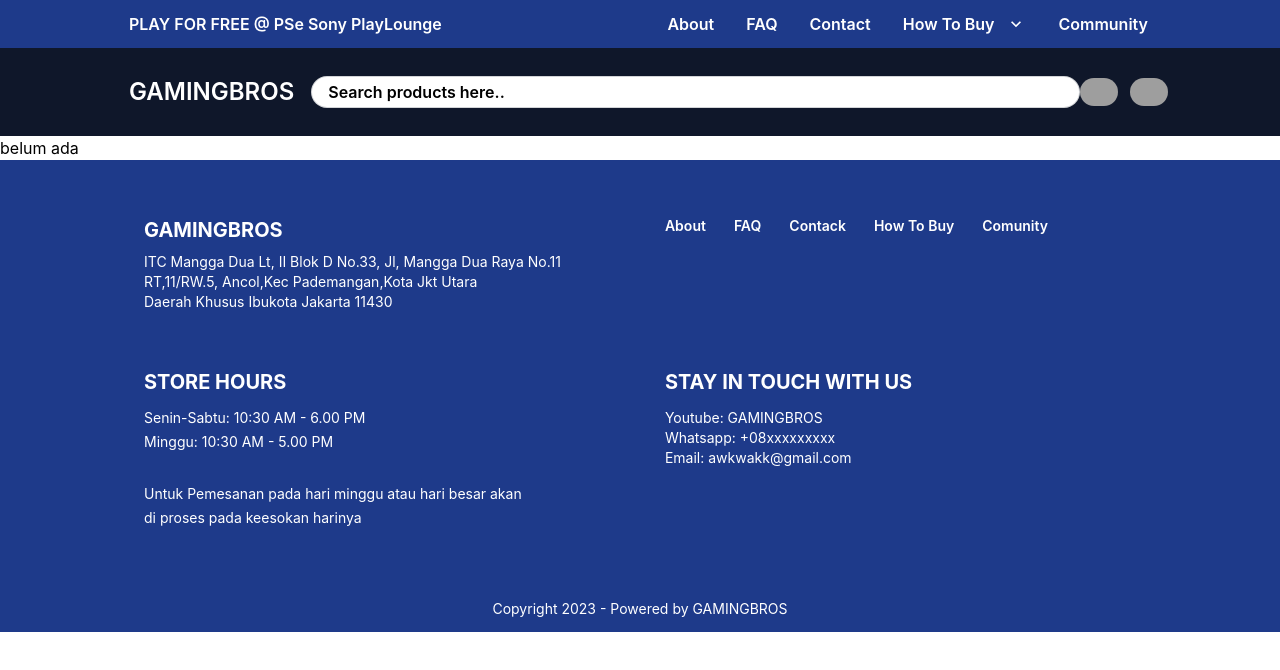
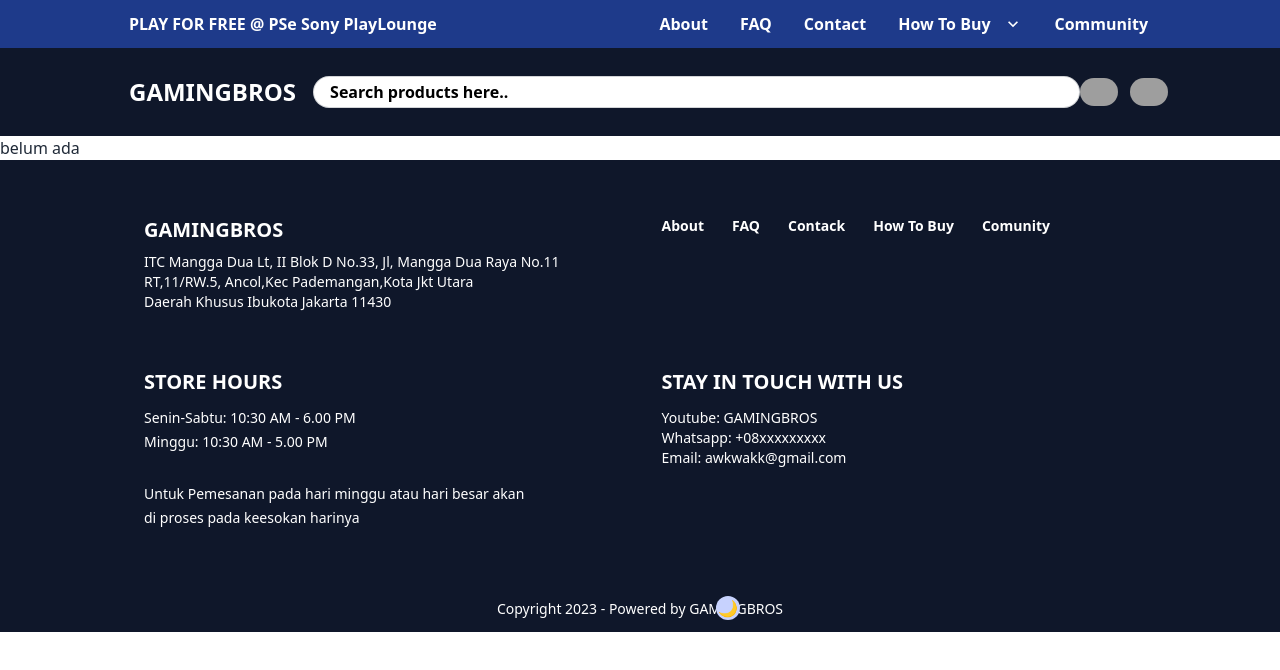
Before and after one commit to MuhammadZulfaKamal31/Gaming_Bross, a React (Vite) app: page /About in a window 1280 px wide. Shown: the top 670 px of the page. Built offline with nearby package versions, Linux system fonts and the light colour scheme; grey boxes are pictures that could not be loaded.

Commit message:
penambahan fitur darkMode

```diff
--- a/index.html
+++ b/index.html
@@ -1,12 +1,15 @@
 <!DOCTYPE html>
 <html lang="en">
+
 <head>
     <meta charset="UTF-8" />
     <meta name="viewport" content="width=device-width, initial-scale=1.0" />
     <title>Vite + React</title>
 </head>
+
 <body>
     <div id="root"></div>
     <script type="module" src="/src/main.jsx"></script>
 </body>
+
 </html>
--- a/src/component/DaftarProduk.jsx
+++ b/src/component/DaftarProduk.jsx
@@ -24,7 +24,7 @@
     ]
     return (
         <>
-            <section class="flex px-32 mb-10">
+            <section class="flex px-32 pb-10 dark:bg-gray-800">
                 {items.map(({ title, Image, description }, i) => (
                     <div class="card card-compact w-96 bg-white shadow-xl static mx-5"
                         key={`intorduction_items_${i}`}>
--- a/src/component/Description.jsx
+++ b/src/component/Description.jsx
@@ -2,32 +2,33 @@
 const Description = () => {
     return (
         <>
-            <section className="px-32 mt-10 ">
-                <h1 style={{ fontSize: '30px', fontWeight: '600', color: 'black' }}>Description</h1>
+
+            <section className="px-32 pt-10 dark:bg-gray-800 dark:text-white ">
+                <h1 class="text-xl font-semibold text-black dark:text-white">Description</h1>
                 <ul className="list-disc text-black text-base px-14">
-                    <li className="py-2">A new beginning: his vengeance against the gods of
+                    <li className="py-2 dark:text-white">A new beginning: his vengeance against the gods of
                         Olympus Far behind
                         him, Kratos now lives
                         as a man in
                         the lands of Norse gods and monsters. It is in this harsh, unforgiving world that he must fight to
                         survive and teach his son to do the same.
                     </li>
-                    <li className="py-2">
+                    <li className="py-2 dark:text-white">
                         Physical combat over the shoulder Free camera brings the action closer than ever combat in God of war is
                         up close frenetic and unflinching. Kratos Axes powerful, magic and multi faceted is a brutal weapon as
                         well as a versatile tool for exploration
                     </li>
-                    <li className="py-2">
+                    <li className="py-2 dark:text-white">
                         Second Chances: As mentor and protector to a son determined to earn his respect, Kratos is faced with an
                         unexpected opportunity to master the rage that has long defined him. Questioning the dark lineage hes
                         passed on to his son, he hopes to make amends for the shortcomings of his past; Number of Players: 1
                         player; ESRB Content: Blood and gore|Intense violence|Strong language; Genre: Action / Adventure
                     </li>
-                    <li className="py-2">
+                    <li className="py-2 dark:text-white">
                         Midgard and Beyond: Set within the untamed forests, mountains, and realms of Norse lore, God of War
                         features a distinctly new setting with its own pantheon of creatures, monsters, and gods
                     </li>
-                    <li className="py-2">
+                    <li className="py-2 dark:text-white">
                         Vicious, Physical Combat, with an intimate, over the shoulder free camera that brings the action closer
                         than ever, combat in God of War is up close, frenetic, and unflinching. Kratos axe: powerful, magic and
                         multi faceted is a brutal weapon as well as a versatile tool for exploration
--- a/src/component/Footer.jsx
+++ b/src/component/Footer.jsx
@@ -1,40 +1,71 @@
+import React, { useEffect, useState } from "react";
 
 
 const Footer = () => {
+
+    const [theme, setTheme] = useState(localStorage.getItem('theme') || 'dark');
+    useEffect(() => {
+        const body = document.querySelector('body');
+        if (theme === 'dark') {
+            body.classList.add('dark');
+        } else {
+            body.classList.remove('dark');
+        }
+        localStorage.setItem('theme', theme);
+    }, [theme]);
+
+    const handleTheme = () => {
+        setTheme(theme === 'light' ? 'dark' : 'light');
+    };
     return (
         <>
-            <footer class="bg-blue-900 text-white">
-                <div class="grid-rows-2 footer px-36 py-14">
-                    <div class="">
-                        <span class="text-xl font-bold mb-2">GAMINGBROS</span>
-                        <p class="-mt-2">ITC Mangga Dua Lt, II Blok D No.33, Jl, Mangga Dua Raya No.11</p>
-                        <p class="-mt-2">RT,11/RW.5, Ancol,Kec Pademangan,Kota Jkt Utara</p>
-                        <p class="-mt-2">Daerah Khusus Ibukota Jakarta 11430</p>
+            <footer className="bg-blue-900 dark:bg-slate-900 text-white">
+                <div className="grid-rows-2 footer px-36 py-14">
+
+                    <div className="">
+                        <span className="text-xl font-bold mb-2">GAMINGBROS</span>
+                        <p className="-mt-2">ITC Mangga Dua Lt, II Blok D No.33, Jl, Mangga Dua Raya No.11</p>
+                        <p className="-mt-2">RT,11/RW.5, Ancol,Kec Pademangan,Kota Jkt Utara</p>
+                        <p className="-mt-2">Daerah Khusus Ibukota Jakarta 11430</p>
                     </div>
-                    <div class="-mt-6">
-                        <span class="text-xl font-bold mb-2">STORE HOURS</span>
-                        <p class="-mt-1">Senin-Sabtu: 10:30 AM - 6.00 PM</p>
-                        <p class="-mt-1 mb-5">Minggu: 10:30 AM - 5.00 PM</p>
+                    <div className="-mt-6">
+                        <span className="text-xl font-bold mb-2">STORE HOURS</span>
+                        <p className="-mt-1">Senin-Sabtu: 10:30 AM - 6.00 PM</p>
+                        <p className="-mt-1 mb-5">Minggu: 10:30 AM - 5.00 PM</p>
 
-                        <p class="mt-1">Untuk Pemesanan pada hari minggu atau hari besar akan</p>
-                        <p class="-mt-1">di proses pada keesokan harinya</p>
+                        <p className="mt-1">Untuk Pemesanan pada hari minggu atau hari besar akan</p>
+                        <p className="-mt-1">di proses pada keesokan harinya</p>
                     </div>
-                    <div class="flex gap-7 text-white font-semibold">
+                    <div className="flex gap-7 text-white font-semibold">
                         <p>About</p>
                         <p>FAQ</p>
                         <p>Contack</p>
                         <p>How To Buy</p>
                         <p>Comunity</p>
                     </div>
-                    <div class="-mt-6">
-                        <span class="text-xl font-bold mb-2">STAY IN TOUCH WITH US</span>
-                        <p class="-mt-1">Youtube: GAMINGBROS</p>
-                        <p class="-mt-2">Whatsapp: +08xxxxxxxxx</p>
-                        <p class="-mt-2">Email: awkwakk@gmail.com</p>
+
+
+
+                    <div className="-mt-6">
+                        <span className="text-xl font-bold mb-2">STAY IN TOUCH WITH US</span>
+                        <p className="-mt-1">Youtube: GAMINGBROS</p>
+                        <p className="-mt-2">Whatsapp: +08xxxxxxxxx</p>
+                        <p className="-mt-2">Email: awkwakk@gmail.com</p>
                     </div>
                 </div>
-                <div class="bg-footer2 h-12 flex items-center justify-center">
-                    <p class="text-[14px]">Copyright 2023 - Powered by GAMINGBROS</p>
+
+                <div className="bg-footer2 h-12 flex items-center justify-center">
+                    <p className="text-[14px]">Copyright 2023 - Powered by GAMINGBROS</p>
+
+                    {/* button buat toggle darkmode */}
+                    <div className=" absolute right-[540px] ">
+                        <button
+                            className="p-2 dark:bg-indigo-200 bg-blue-200 text-white rounded-full w-6 h-6 flex justify-center items-center"
+                            onClick={handleTheme}
+                        >
+                            {theme === 'light' ? '☀️' : '🌙'}
+                        </button>
+                    </div>
                 </div>
             </footer>
         </>
--- a/src/component/Navbar.jsx
+++ b/src/component/Navbar.jsx
@@ -1,10 +1,11 @@
-
 
 const Navbar = () => {
+
     return (
         <>
             <div className="sticky top-0">
                 <div className="flex bg-blue-900 px-28 -h-10 ">
+
                     <div className="flex-1 text-white">
                         <a className="btn btn-ghost normal-case font-semibold text-base">PLAY FOR FREE @ PSe Sony PlayLounge</a>
                     </div>
--- a/src/component/Review.jsx
+++ b/src/component/Review.jsx
@@ -2,9 +2,9 @@
 const Review = () => {
     return (
         <>
-            <section className="px-32 my-10">
-                <h1 style={{ fontSize: '30px', fontWeight: '600', color: 'black' }}>REVIEWS</h1>
-                <p className=" text-slate-500 text-lg">Belum ada review</p>
+            <section className="px-32 py-10 dark:bg-gray-800">
+                <h1 class="text-3xl font-semibold text-black dark:text-white">REVIEWS</h1>
+                <p className=" text-slate-500 dark:text-white text-lg ">Belum ada review</p>
             </section>
         </>
     )
--- a/src/index.css
+++ b/src/index.css
@@ -2,7 +2,7 @@
 @tailwind components;
 @tailwind utilities;
 
-:root {
+/* :root {
     font-family: Inter, system-ui, Avenir, Helvetica, Arial, sans-serif;
     line-height: 1.5;
     font-weight: 400;
@@ -14,4 +14,4 @@
     -webkit-font-smoothing: antialiased;
     -moz-osx-font-smoothing: grayscale;
     -webkit-text-size-adjust: 100%;
-}
+} */
--- a/src/pages/HalamanDetail.jsx
+++ b/src/pages/HalamanDetail.jsx
@@ -2,7 +2,6 @@
 import DaftarProduct from "../component/DaftarProduk";
 import Description from "../component/Description";
 import Detail from "../component/Detail";
-import Footer from "../component/Footer";
 import Review from "../component/Review";
 
 const HalamanDetail = () => {
--- a/tailwind.config.cjs
+++ b/tailwind.config.cjs
@@ -1,5 +1,6 @@
 /** @type {import('tailwindcss').Config} */
 module.exports = {
+    darkMode: "class", //supaya menambahkan class di htmlnya
     content: ["./index.html", "./src/**/*.{js,ts,jsx,tsx}"],
     theme: {
         extend: {},
```
Also changed, not shown: src/component/Detail.jsx (+20 -20 lines). Lines whose indentation alone changed are shown as unchanged.
